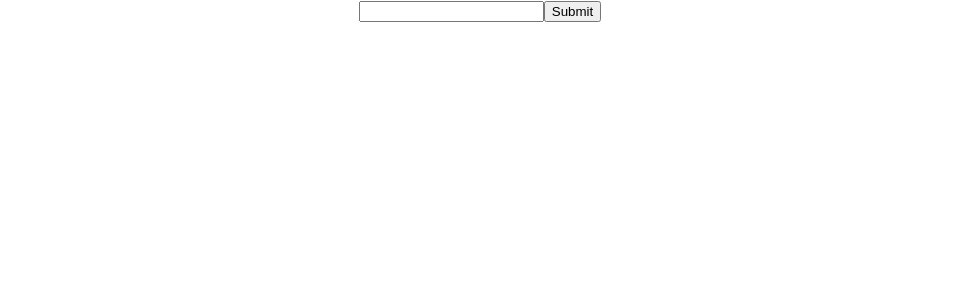
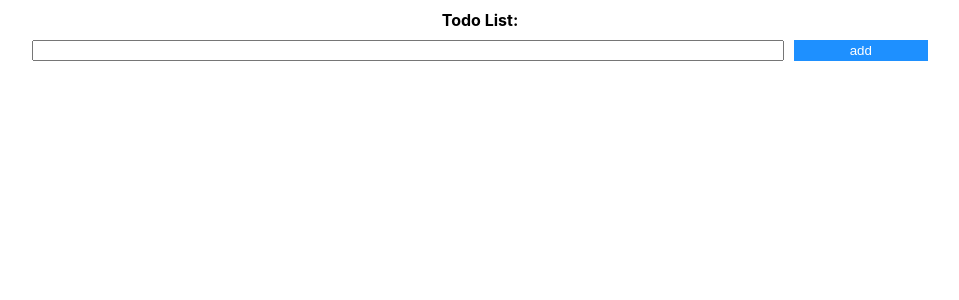
Before and after one commit to MarcusHoMNR/reactDay1Hw, a React (Create React App) app: page / in a window 1280 px wide. Shown: the top 300 px of the page, without its empty margins (160-1119 px from the left). Built offline with nearby package versions, Linux system fonts and the light colour scheme.

Commit message:
[ReactDay1HW][marcus] feat: css

```diff
--- a/src/App.css
+++ b/src/App.css
@@ -36,3 +36,16 @@
     transform: rotate(360deg);
   }
 }
+
+.todoItemRow {
+  width: 100%;
+  border: #282c34 solid;
+  margin-top: 10px;
+  padding: 10px;
+}
+
+.center {
+  width: 70%;
+  margin: 0 auto;
+  padding: 10px;
+}
--- a/src/components/SubmitTodoItem.js
+++ b/src/components/SubmitTodoItem.js
@@ -1,17 +1,30 @@
-import { useState } from "react";
-
 function SubmitTodoItem(props) {
-  const [submittedItem, setSubmittedItem] = useState("");
-
   function onSubmitItem() {
-    setSubmittedItem(document.getElementById("submitInput").value);
-    props.updateTodoItems(document.getElementById("submitInput").value);
+    if (document.getElementById("submitInput").value !== "") {
+      props.updateTodoItems(document.getElementById("submitInput").value);
+    }
   }
 
   return (
-    <div>
-      <input type="text" id="submitInput" name="submitInput" />
-      <input type="submit" value="Submit" onClick={onSubmitItem}></input>
+    <div style={{ display: "flex", marginTop: "10px" }}>
+      <input
+        type="text"
+        id="submitInput"
+        name="submitInput"
+        style={{ flexGrow: "1" }}
+      />
+      <input
+        type="submit"
+        value="add"
+        onClick={onSubmitItem}
+        style={{
+          width: "15%",
+          backgroundColor: "dodgerblue",
+          color: "white",
+          border: "none",
+          marginLeft: "10px",
+        }}
+      ></input>
     </div>
   );
 }
--- a/src/components/TodoItemsList.js
+++ b/src/components/TodoItemsList.js
@@ -9,10 +9,10 @@ function TodoItemsList(props) {
     <div>
       {todoItem.map((item) => {
         return (
-          <>
+          <div className="todoItemRow">
             <span>{item}</span>
             <br />
-          </>
+          </div>
         );
       })}
     </div>
--- a/src/components/TodoList.js
+++ b/src/components/TodoList.js
@@ -10,7 +10,8 @@ function TodoList() {
   }
 
   return (
-    <div>
+    <div className="center">
+      <b style={{ marginTop: "10px" }}>Todo List:</b>
       <TodoItemsList todoItems={todoItems}></TodoItemsList>
       <SubmitTodoItem updateTodoItems={updateTodoItems}></SubmitTodoItem>
     </div>
```
